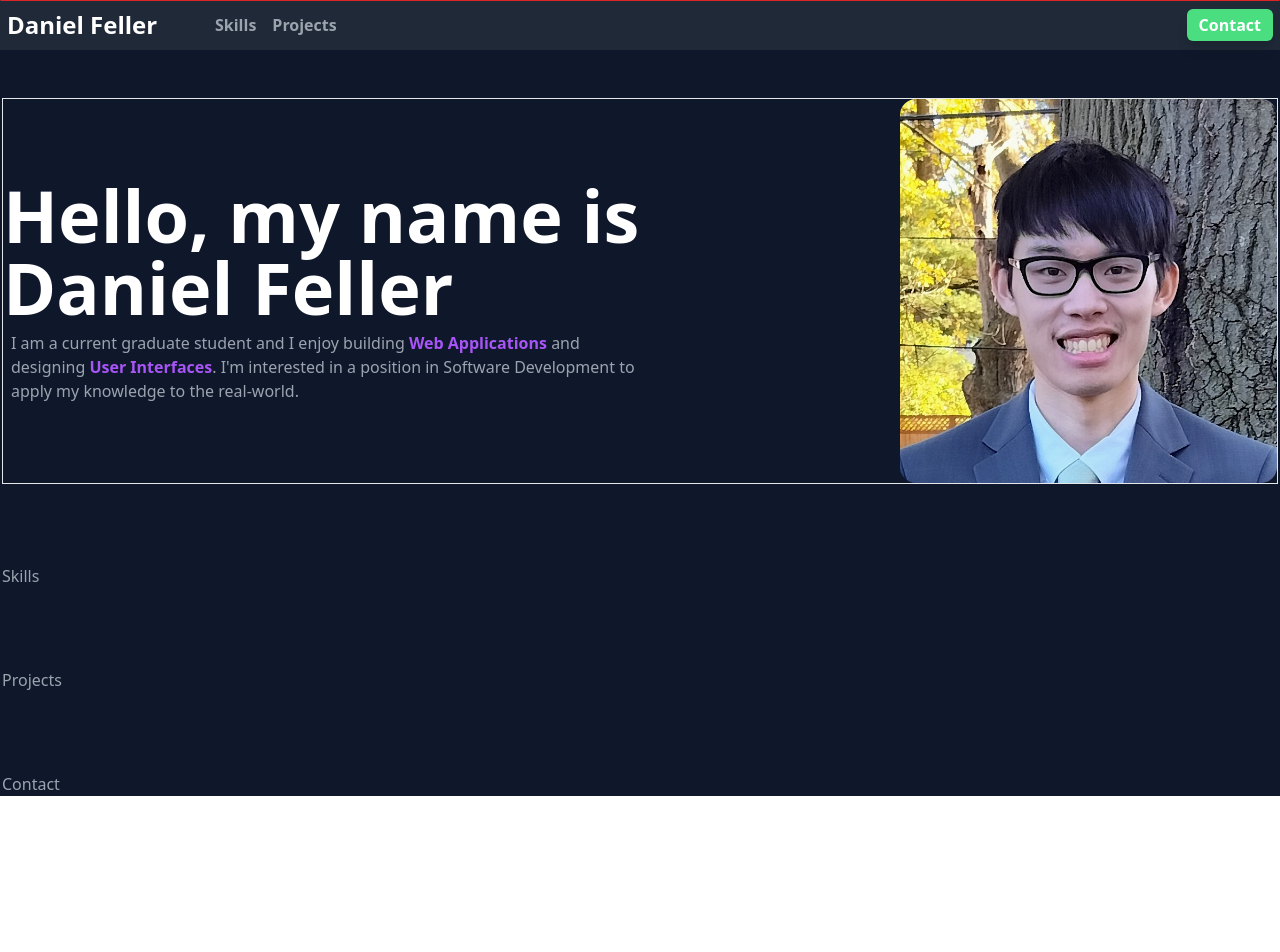
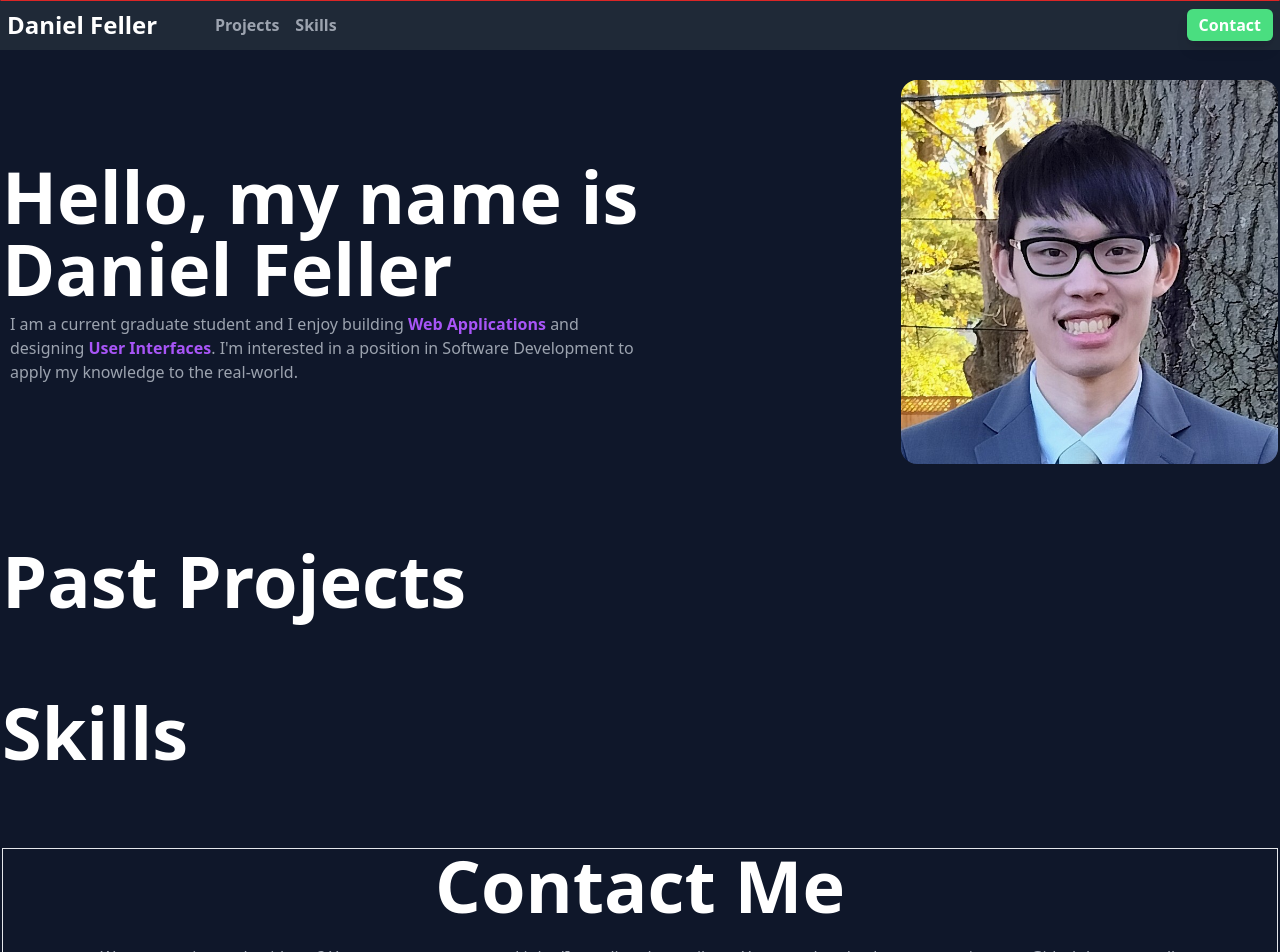
Before and after one commit to danFeller/Portfolio, a JavaScript app: page / in a window 1280 px wide. Shown: the top 952 px of the page. Before the commit the page ends 876 px from the top, so only its background shows below. Built offline with nearby package versions, Linux system fonts and the light colour scheme; the HTML template or start-up script is replaced by a standard one.

Commit message:
Contact setup

```diff
--- a/src/App.js
+++ b/src/App.js
@@ -6,12 +6,14 @@ import Skills from './components/Skills'
 
 export default function App() {
   return (
-    <main className='bg-slate-900 text-gray-400'>
-        <NavBar />
-        <Hero />
-        <Skills />
-        <Projects />
-        <Contact />
-    </main>
+    <>
+      <main className='bg-slate-900 text-gray-400 overflow-y-hidden'>
+          <NavBar />
+          <Hero />
+          <Projects />
+          <Skills />
+          <Contact />
+      </main>
+    </>
   )
 }
--- a/src/components/Contact.js
+++ b/src/components/Contact.js
@@ -1,7 +1,10 @@
 const Contact = () => {
     return(
         <section className='m-20 w-full mx-auto px-0.5 xsm:max-w-screen-xsm sm:max-w-screen-sm md:max-w-screen-md lg:max-w-screen-lg xl:max-w-screen-xl 2xl:max-w-screen-2xl'>
-            <h1>Contact</h1>
+            <div className="border flex flex-col gap-6 text-center justify-center">
+                <h1 className="font-semibold text-white text-5xl sm:text-6xl lg:text-7xl">Contact Me</h1>
+                <p className="">Want to get in touch with me? You can message me on LinkedIn or directly email me. You can also check out my projects on Github here as well.</p>
+            </div>
         </section>
     )
 }
--- a/src/components/Hero.js
+++ b/src/components/Hero.js
@@ -2,8 +2,8 @@ import Danny from '../assets/DannyOhio.jpg'
 
 const Hero = () => {
     return(
-        <section className=" m-12 w-full mx-auto px-0.5 xsm:max-w-screen-xsm sm:max-w-screen-sm md:max-w-screen-md lg:max-w-screen-lg xl:max-w-screen-xl 2xl:max-w-screen-2xl">
-            <div className=" border flex flex-col items-center text-center gap-6 md:flex-row-reverse md:justify-between md:text-left md:gap-20 lg:gap-x-32 xl:gap-64 2xl:gap-96">
+        <section className="m-20 w-full mx-auto px-0.5 xsm:max-w-screen-xsm sm:max-w-screen-sm md:max-w-screen-md lg:max-w-screen-lg xl:max-w-screen-xl 2xl:max-w-screen-2xl">
+            <div className="flex flex-col items-center text-center gap-6 md:flex-row-reverse md:justify-between md:text-left md:gap-20 lg:gap-x-32 xl:gap-64 2xl:gap-96">
                 <img src={Danny} alt='danny' className="h-40 w-40 rounded-full md:rounded-lg md:h-64 md:w-64 lg:h-96 lg:w-96 xl:rounded-2xl 2xl:w-[32rem] 2xl:h-[32rem] 2xl:rounded-3xl"/>
                 <div className="flex flex-col gap-2">
                     <h1 className="font-semibold text-white text-5xl sm:text-6xl lg:text-7xl">Hello, my name is Daniel Feller</h1>
--- a/src/components/NavBar.js
+++ b/src/components/NavBar.js
@@ -1,15 +1,15 @@
 const NavBar = () => {
     return(
-        <header className="bg-gray-800">
+        <header className="bg-gray-800 fixed top-0 left-0 right-0">
             <nav className="border border-t-red-600 border-l-transparent border-r-transparent border-b-transparent flex gap-9 justify-between w-full mx-auto px-0.5 xsm:max-w-screen-xsm sm:max-w-screen-sm md:max-w-screen-md lg:max-w-screen-lg xl:max-w-screen-xl 2xl:max-w-screen-2xl">
                 <div className="flex gap-6">
                     <a href='#' className="text-2xl text-white font-bold px-1 py-2 hover:text-gray-200 xsm:w-44">Daniel Feller</a>
                     <li className="flex gap-4 my-auto p-3">
                         <ul>
-                            <a href="#Skills" className="hover:text-gray-200 font-semibold">Skills</a>
+                            <a href="#Projects" className="hover:text-gray-200 font-semibold">Projects</a>
                         </ul>
                         <ul>
-                            <a href="#Projects" className="hover:text-gray-200 font-semibold">Projects</a>
+                            <a href="#Skills" className="hover:text-gray-200 font-semibold">Skills</a>
                         </ul>
                     </li>
                 </div>
--- a/src/components/Projects.js
+++ b/src/components/Projects.js
@@ -1,7 +1,7 @@
 const Projects = () => {
     return(
         <section className='m-20 w-full mx-auto px-0.5 xsm:max-w-screen-xsm sm:max-w-screen-sm md:max-w-screen-md lg:max-w-screen-lg xl:max-w-screen-xl 2xl:max-w-screen-2xl'>
-            <h1>Projects</h1>
+             <h1 className="font-semibold text-white text-5xl sm:text-6xl lg:text-7xl">Past Projects</h1>
         </section>
     )
 }
--- a/src/components/Skills.js
+++ b/src/components/Skills.js
@@ -1,7 +1,7 @@
 const Skills = () => {
     return(
         <section className='m-20 w-full mx-auto px-0.5 xsm:max-w-screen-xsm sm:max-w-screen-sm md:max-w-screen-md lg:max-w-screen-lg xl:max-w-screen-xl 2xl:max-w-screen-2xl'>
-            <h1>Skills</h1>
+             <h1 className="font-semibold text-white text-5xl sm:text-6xl lg:text-7xl">Skills</h1>
         </section>
     )
 }
```
